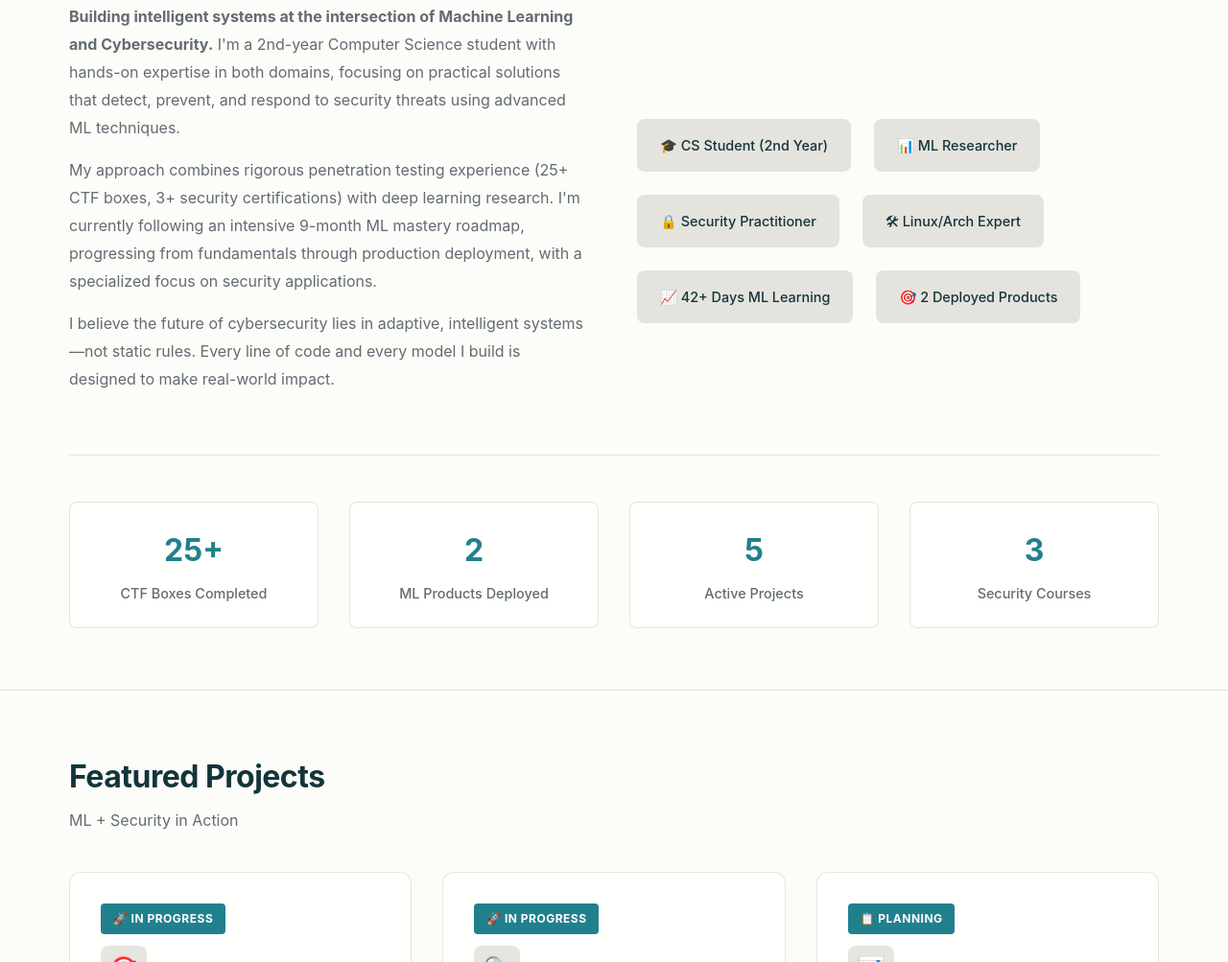
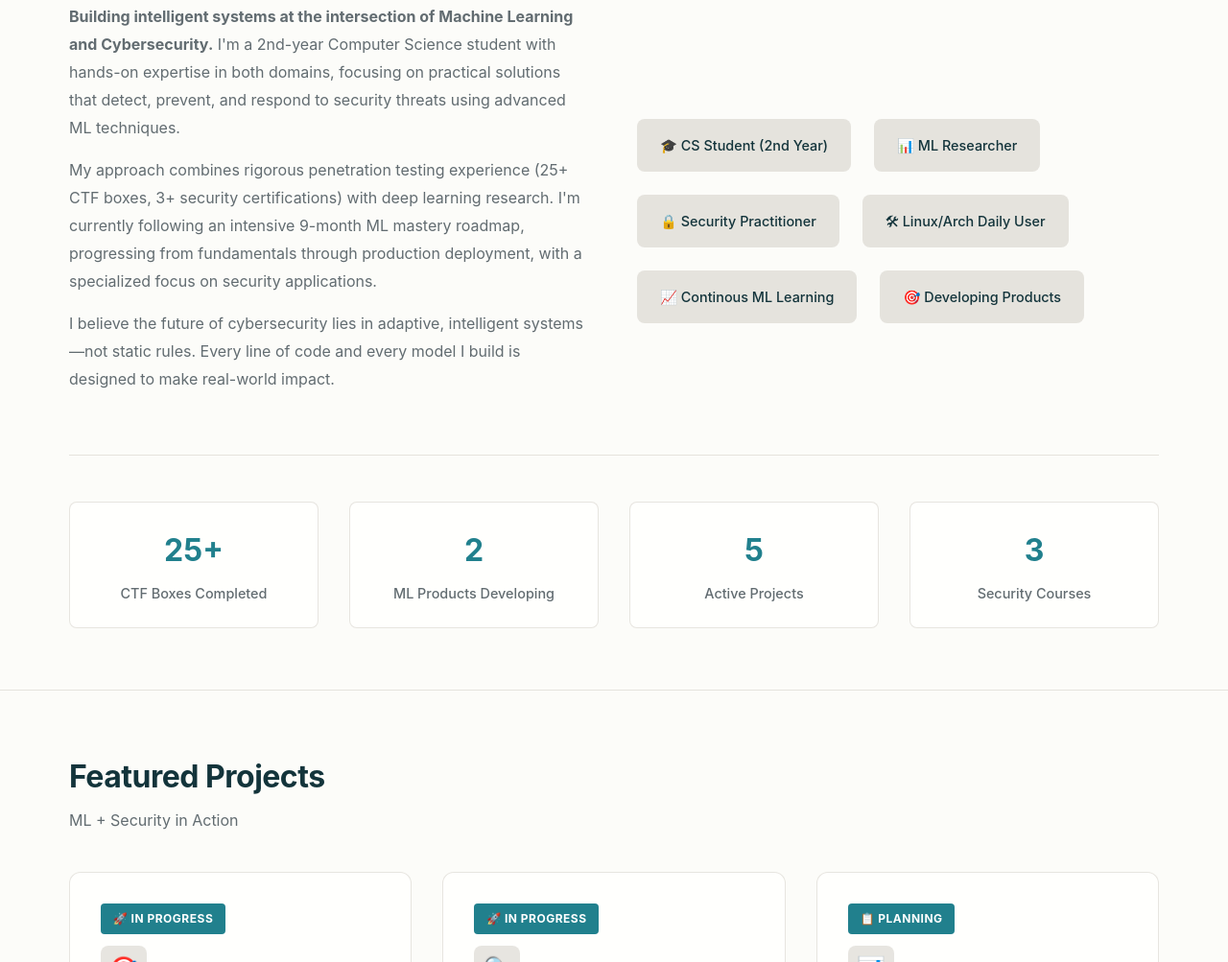
Before and after one commit to ahmet-sumer/Portfolio-Website, a plain HTML site: page index.html in a window 1280 px wide. Shown: the part 711-1714 px from the top of the page at 96% size. Drawn offline with Linux system fonts and the light colour scheme.

Commit message:
Update index.html

```diff
--- a/index.html
+++ b/index.html
@@ -772,9 +772,9 @@
                         <div class="highlight">🎓 CS Student (2nd Year)</div>
                         <div class="highlight">📊 ML Researcher</div>
                         <div class="highlight">🔒 Security Practitioner</div>
-                        <div class="highlight">🛠 Linux/Arch Expert</div>
-                        <div class="highlight">📈 42+ Days ML Learning</div>
-                        <div class="highlight">🎯 2 Deployed Products</div>
+                        <div class="highlight">🛠 Linux/Arch Daily User</div>
+                        <div class="highlight">📈 Continous ML Learning</div>
+                        <div class="highlight">🎯 Developing Products</div>
                     </div>
                 </div>
 
@@ -786,7 +786,7 @@
                     </div>
                     <div class="stat-item">
                         <div class="stat-number">2</div>
-                        <div class="stat-label">ML Products Deployed</div>
+                        <div class="stat-label">ML Products Developing</div>
                     </div>
                     <div class="stat-item">
                         <div class="stat-number">5</div>
```
